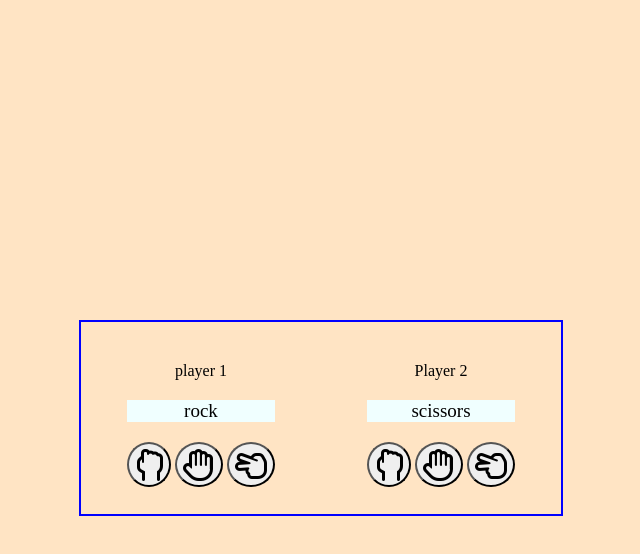
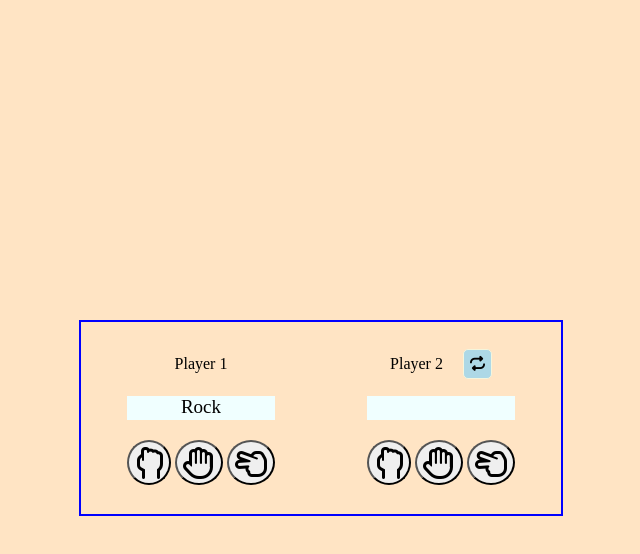
Before and after one commit to Anadil90/rock-paper-scissors, a plain HTML site: page index.html in a window 1280 px wide. Both pictures are taken after a click on the button 468 px from the left and 464 px from the top of the page. Shown: the whole page, without its empty margins (319-959 px from the left). Drawn offline with nearby package versions, Linux system fonts and the light colour scheme.

Commit message:
basic UI layout
Basic UI of game created.

```diff
--- a/css/index.css
+++ b/css/index.css
@@ -13,23 +13,53 @@ body {
 }
 
 .player {
-    margin-top: 40px;
+    margin-top: 30px;
 }
 
-.playerName {
+.labelContainer {
     display: flex;
     flex-direction: row;
     justify-content: center;
+    align-items: center;
+    height: 24px;
 }
 
 #player1Display, #player2Display { /* select both player displays and apply margin and sizing to both */
     margin: 20px 0;
+    height: 24px;
     background-color: #f0ffff;
     font-size: 19px;
+
 }
 
 .fa-solid, .fa-regular { /* apply font sizing to UI icons */
     font-size: 32px;
+}
+
+.fa-repeat {
+    font-size: 15px;
+
+}
+
+#switchPlayer {
+    margin-left: 20px;
+    height: 30px;
+    border: 1px solid #f5f5dc;
+    background-color: #add8e6;
+    border-radius: 5px;
+
+}
+
+#switchPlayer:hover {
+    cursor: pointer;
+    color: #fff;
+    background-color: #808080;
+    border: 1px solid #f5f5dc;
+}
+
+#switchPlayer:active { /* apply background color and box shadow to button when active */
+    background-color: #ffd700;
+    box-shadow: 1px 2px 7px 1px #ffd700;
 }
 
 .play { /* style buttons to be rounded */
--- a/index.html
+++ b/index.html
@@ -11,13 +11,16 @@
 <body>
     <div class="main">
         <div class="player">
-            <!-- player name -->
-            <label class="playerName">player 1</label>
+            <div class="labelContainer">
+                <!-- player name -->
+            <label class="playerName">Player 1</label>
+            </div>
+
             <!-- player display -->
-            <span id="player1Display" style="display:block;text-align:center;">rock</span>
-            <!-- player move -->
-            <div id="buttons">
-                <button class="play">
+            <span id="player1Display" style="display:block;text-align:center;"></span>
+            <!-- player buttons -->
+            <div id="buttonContainer">
+                <button class="play" onclick= 'p1Select("Rock")'>
                 <!-- button icon -->
                 <i class="fa-regular fa-hand-back-fist"></i>
                 <!-- audio element: trigger when user clicks button -->
@@ -25,7 +28,7 @@
                     <source src="">
                 </audio>
             </button>
-            <button class="play">
+            <button class="play" onclick= 'p1Select("Paper")'>
                 <!-- button icon -->
                 <i class="fa-regular fa-hand">
                 <!-- audio element: trigger when user clicks button -->
@@ -33,7 +36,7 @@
                     <source src="">
                 </audio>
             </button>
-            <button class="play">
+            <button class="play" onclick= 'p1Select("Scissors")'>
                 <!-- button icon -->
                 <i class="fa-regular fa-hand-scissors"></i>
                 <!-- audio element: trigger when user clicks button -->
@@ -46,16 +49,34 @@
         </div>
 
         <div class="player">
-            <!-- player name -->
-            <label class="playerName">Player 2</label>
+            <div class="labelContainer">
+               <!-- player name -->
+            <label class="playerName">Player 2
+
+            </label>
+             <!-- when user clicks button, player 1 can play with either player 2 or the computer -->
+                <button id="switchPlayer"><i class="fa-solid fa-repeat"></i></button>
+            </div>
+
+
             <!-- player display -->
-            <span id="player2Display" style="display:block;text-align:center;">scissors</span>
-            <!-- player move -->
-            <button class="play"><i class="fa-regular fa-hand-back-fist"></i></button>
-            <button class="play"><i class="fa-regular fa-hand"></i></button>
-            <button class="play"><i class="fa-regular fa-hand-scissors"></i></button>
+            <span id="player2Display" style="display:block;text-align:center;"></span>
+            <!-- player buttons -->
+            <div class="buttonContainer">
+               <button class="play" onclick= 'p2Select("Rock")'>
+                    <i class="fa-regular fa-hand-back-fist"></i>
+                </button>
+                <button class="play" onclick= 'p2Select("Paper")'>
+                    <i class="fa-regular fa-hand"></i>
+                </button>
+                <button class="play" onclick= 'p2Select("Scissors")'>
+                    <i class="fa-regular fa-hand-scissors"></i>
+                </button>
+            </div>
+
         </div>
     </div>
+    <script src="https://code.jquery.com/jquery-3.6.0.min.js" integrity="sha256-/xUj+3OJU5yExlq6GSYGSHk7tPXikynS7ogEvDej/m4="crossorigin="anonymous"></script>
     <script src="script.js"></script>
 </body>
 </html>
--- a/script.js
+++ b/script.js
@@ -3,44 +3,51 @@ const item = ["rock", "paper", "scissors"] //player item array
 let computerSelection = computerPlay() //computer randomly selects object
 
 // DOM elements
-const player1display = document.getElementById("player1Display"); //player display
-const player2Display = document.getElementById("player2Display"); //player display
+const player1display = document.getElementById("player1Display"); //player 1 selection display
+const player2Display = document.getElementById("player2Display"); //player 2 selection display
 const buttons = document.getElementsByTagName("button"); // div containing player buttons
-
-console.log(buttons.length)
-
-for(i = 0; i < buttons.length; i ++) {
-    let displayValue = "";
-    buttons[i].addEventListener("click", () => {
-            if(buttons[i] == 0 || 3) {
-                displayValue = "rock";
-                console.log(displayValue)
-            }
-
-             if(buttons[i] == 1 || 4) {
-                displayValue = "paper";
-                console.log(displayValue)
-            }
-
-            if(buttons[i] == 3 || 5) {
-                displayValue = "scissors";
-                console.log(displayValue)
-            }
+const switchPlayer = document.getElementById("switchPlayer") //toggle between player 2 and computer
+const secondPlayer = document.querySelectorAll(".playerName")[1]
 
 
-
-
-    })
+function p1Select(item) {
+    player1display.innerText = item
 }
 
-// buttons.forEach((each) => {
-//     console.log(each.length)
-// })
+function p2Select(item) {
+    player2Display.innerText = item
+}
 
 function computerPlay () {
     let randomIndex = Math.random(Math.floor() * item.length) //returns a random index of array from 0 to 2
     return item[randomIndex] //random item selection from array
 }
+
+function selectPlayer() {
+    let player2 = false;
+    let x = false;
+    let switchCounter = ["Player 1", "Computer"]
+        let counter = []
+        let count = 0;
+        switchPlayer.addEventListener("click", () => {
+
+            count ++; //increment count
+            for(i = 0; i < 2; i++) {
+                if(count < 2) {
+                secondPlayer.innerText = switchCounter[count] //toggle innerText when user clicks button
+
+                }
+                else{
+
+                    count = 0
+                    secondPlayer.innerText = switchCounter[count] //toggle innerText when user clicks button
+                }
+            }
+
+        })
+    }
+
+selectPlayer()
 
 const playerWin = "You win!";
 const computerWin = "Computer wins!";
```
